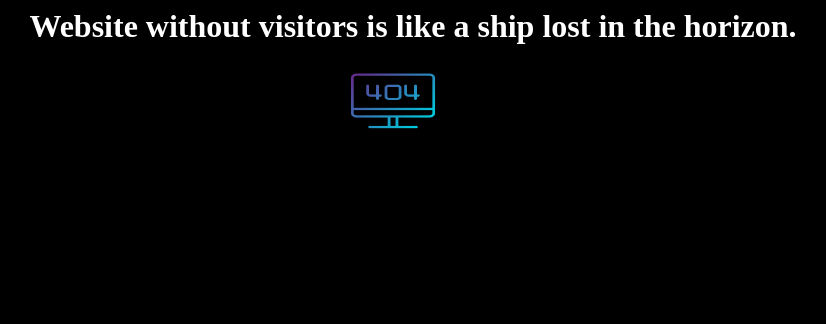
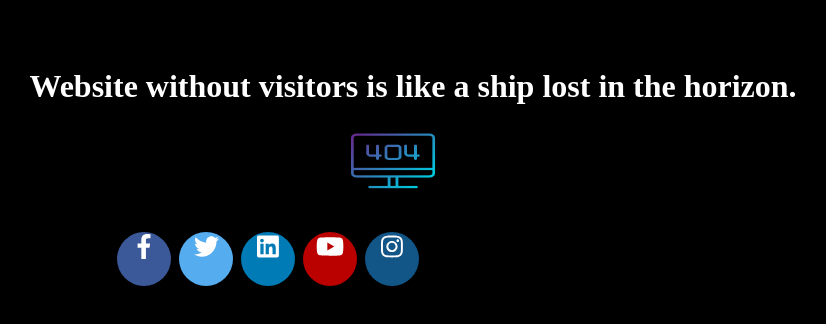
Before and after one commit to Shreyashpawar2/Dregram.com, a plain HTML site: page z.html in a window 1280 px wide. Shown: the whole page, without its empty margins (370-1196 px from the left). Drawn offline with Linux system fonts and the light colour scheme.

Commit message:
Update z.html

```diff
--- a/z.html
+++ b/z.html
@@ -1,6 +1,119 @@
 <html>
        <head>
+          <style>
+		body {
+    background: black;
+    padding-top: 60px;
+    padding-bottom: 40px;
+}
 
+textarea {
+    resize: none;
+}
+
+.text {
+  color: white;
+  font-size: 20px;
+  position: absolute;
+  top: 50%;
+  left: 50%;
+  transform: translate(-50%, -50%);
+  -ms-transform: translate(-50%, -50%);
+  white-space: nowrap;
+}
+
+@charset "UTF-8";
+
+.svg-inline--fa {
+  vertical-align: -0.200em;
+}
+
+.rounded-social-buttons {
+  text-align: center;
+}
+
+.rounded-social-buttons .social-button {
+  display: inline-block;
+  position: relative;
+  cursor: pointer;
+  width: 3.125rem;
+  height: 3.125rem;
+  border: 0.125rem solid transparent;
+  padding: 0;
+  text-decoration: none;
+  text-align: center;
+  color: #fefefe;
+  font-size: 1.5625rem;
+  font-weight: normal;
+  line-height: 2em;
+  border-radius: 1.6875rem;
+  transition: all 0.5s ease;
+  margin-right: 0.25rem;
+  margin-bottom: 0.25rem;
+}
+
+.rounded-social-buttons .social-button:hover, .rounded-social-buttons .social-button:focus {
+  -webkit-transform: rotate(360deg);
+      -ms-transform: rotate(360deg);
+          transform: rotate(360deg);
+}
+
+.rounded-social-buttons .fa-twitter, .fa-facebook-f, .fa-linkedin, .fa-youtube, .fa-instagram {
+  font-size: 25px;
+}
+
+.rounded-social-buttons .social-button.facebook {
+  background: #3b5998;
+}
+
+.rounded-social-buttons .social-button.facebook:hover, .rounded-social-buttons .social-button.facebook:focus {
+  color: #3b5998;
+  background: #fefefe;
+  border-color: #3b5998;
+}
+
+.rounded-social-buttons .social-button.twitter {
+  background: #55acee;
+}
+
+.rounded-social-buttons .social-button.twitter:hover, .rounded-social-buttons .social-button.twitter:focus {
+  color: #55acee;
+  background: #fefefe;
+  border-color: #55acee;
+}
+
+.rounded-social-buttons .social-button.linkedin {
+  background: #007bb5;
+}
+
+.rounded-social-buttons .social-button.linkedin:hover, .rounded-social-buttons .social-button.linkedin:focus {
+  color: #007bb5;
+  background: #fefefe;
+  border-color: #007bb5;
+}
+
+.rounded-social-buttons .social-button.youtube {
+  background: #bb0000;
+}
+
+.rounded-social-buttons .social-button.youtube:hover, .rounded-social-buttons .social-button.youtube:focus {
+  color: #bb0000;
+  background: #fefefe;
+  border-color: #bb0000;
+}
+
+.rounded-social-buttons .social-button.instagram {
+  background: #125688;
+}
+
+.rounded-social-buttons .social-button.instagram:hover, .rounded-social-buttons .social-button.instagram:focus {
+  color: #125688;
+  background: #fefefe;
+  border-color: #125688;
+}
+
+
+	       </style>
 
 
 
@@ -12,6 +125,21 @@
 
     <img src="external-404-icon-data-network-gradients-pause-08.png" style="height:70px; width:90px ; margin-left:710px"><br><br><br>
 
+	</header>
+<!-- End Header -->
+
+<script defer src="https://use.fontawesome.com/releases/v5.0.13/js/all.js" integrity="sha384-xymdQtn1n3lH2wcu0qhcdaOpQwyoarkgLVxC/wZ5q7h9gHtxICrpcaSUfygqZGOe" crossorigin="anonymous"></script>
+
+
+<footer>
+  <div class="rounded-social-buttons" >
+                    <a class="social-button facebook" href="https://www.facebook.com/" target="_blank"><i class="fab fa-facebook-f"></i></a>
+                    <a class="social-button twitter" href="https://www.twitter.com/" target="_blank"><i class="fab fa-twitter"></i></a>
+                    <a class="social-button linkedin" href="https://www.linkedin.com/" target="_blank"><i class="fab fa-linkedin"></i></a>
+                    <a class="social-button youtube" href="https://www.youtube.com/" target="_blank"><i class="fab fa-youtube"></i></a>
+                    <a class="social-button instagram" href="https://www.instagram.com/" target="_blank"><i class="fab fa-instagram"></i></a>
+                </div>
+</footer>
 
 
         </body>
```
